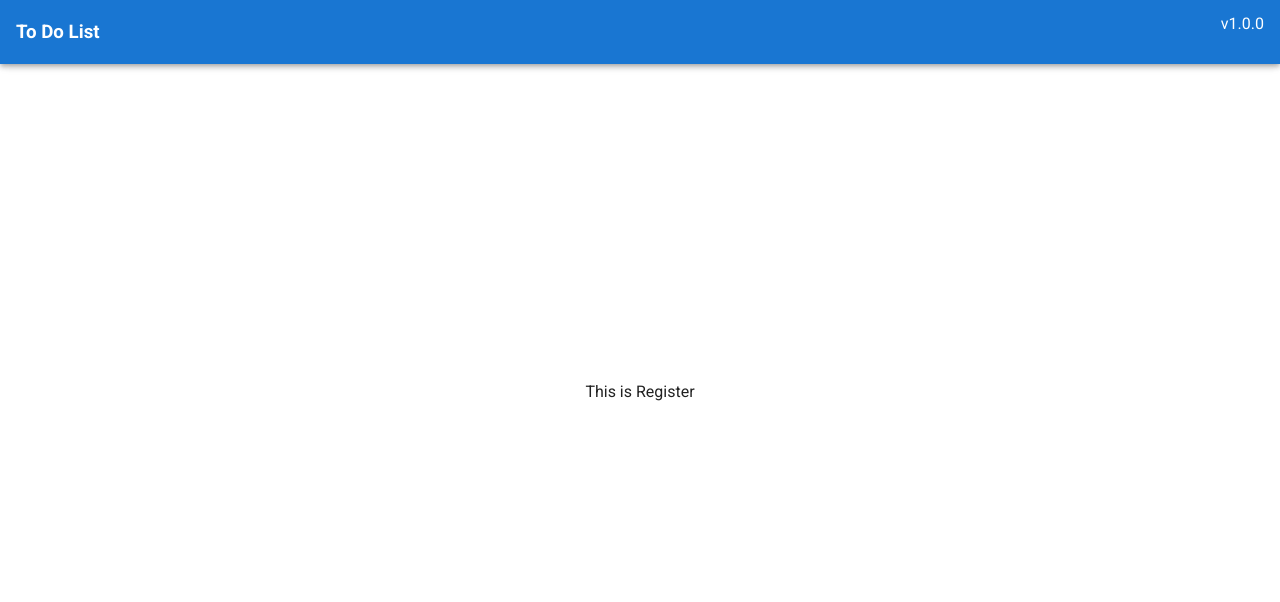
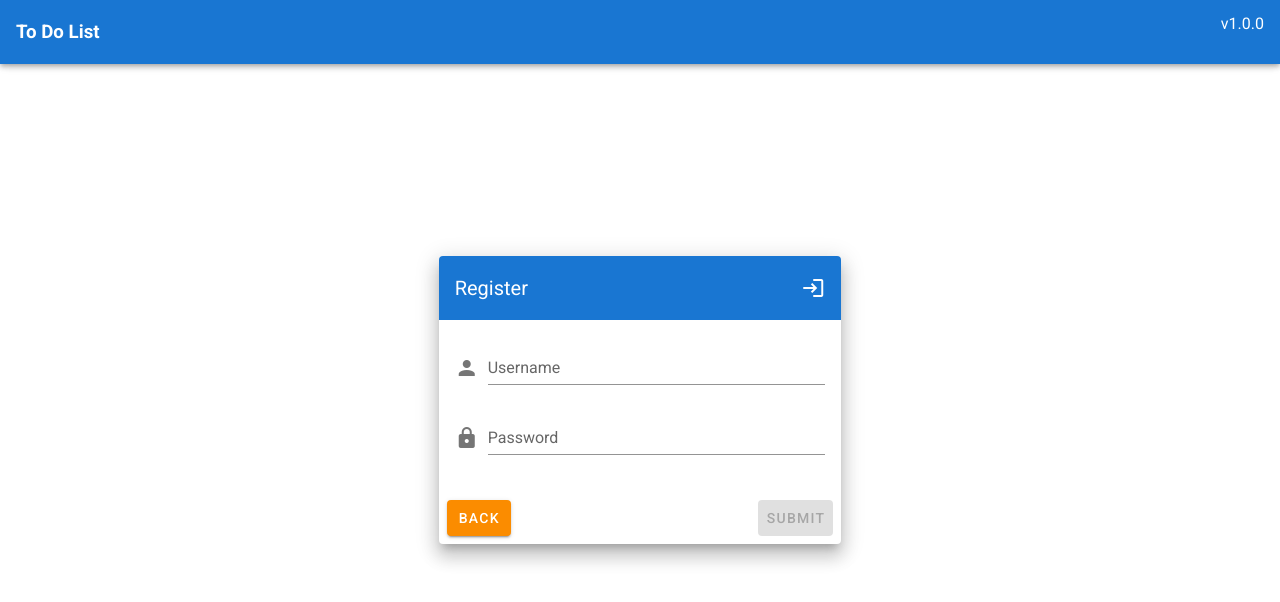
Before and after one commit to dvlwj/project-shu-dian-vue, a Vue app: page /register in a window 1280 px wide. Shown: the top 602 px of the page. Built offline with nearby package versions, Linux system fonts and the light colour scheme.

Commit message:
add register function

```diff
--- a/src/views/Register.vue
+++ b/src/views/Register.vue
@@ -1,9 +1,158 @@
 <template>
   <v-app>
-    <v-container class="fill-height" fluid>
+      <v-container class="fill-height" fluid>
         <v-row align="center" justify="center">
-          <p>This is Register</p>
+          <v-col cols="12" sm="8" md="4">
+            <v-form
+              ref="form"
+              v-model="valid"
+              :lazy-validation="lazy"
+              @submit.prevent
+            >
+            <v-card class="elevation-12">
+              <v-toolbar color="primary" dark flat>
+                <v-toolbar-title>Register</v-toolbar-title>
+                <v-spacer></v-spacer>
+                <v-icon>mdi-login</v-icon>
+              </v-toolbar>
+              <v-card-text>
+                  <v-text-field
+                    label="Username"
+                    name="username"
+                    prepend-icon="mdi-account"
+                    type="text"
+                    v-model="registerUsername"
+                    :rules="rulesUsername"
+                    required
+                  ></v-text-field>
+                  <v-text-field
+                    id="password"
+                    label="Password"
+                    name="password"
+                    prepend-icon="mdi-lock"
+                    type="password"
+                    v-model="registerPassword"
+                    :rules="rulesPassword"
+                    required
+                  ></v-text-field>
+              </v-card-text>
+              <v-card-actions>
+                <v-btn
+                  color="warning"
+                  @click="$router.go(-1)"
+                >
+                  Back
+                </v-btn>
+                <v-spacer></v-spacer>
+                <v-btn
+                  type="submit"
+                  color="primary"
+                  :disabled="isDisabled"
+                  @click="registerCredentials"
+                >
+                  Submit
+                </v-btn>
+              </v-card-actions>
+            </v-card>
+            </v-form>
+          </v-col>
         </v-row>
-    </v-container>
+      </v-container>
+      <CommonModal ref="CommonModal"></CommonModal>
+      <LoadingModal ref="LoadingModal"></LoadingModal>
   </v-app>
 </template>
+
+<script>
+import axios from 'axios';
+import CommonModal from '@/components/CommonModal.vue';
+import LoadingModal from '@/components/LoadingModal.vue';
+
+export default {
+  name: 'Register',
+  components: {
+    CommonModal,
+    LoadingModal,
+  },
+  data: () => ({
+    isDisabled: true,
+    valid: true,
+    registerUsername: '',
+    rulesUsername: [
+      (v) => !!v || 'Name is required',
+    ],
+    registerPassword: '',
+    rulesPassword: [
+      (v) => !!v || 'Password is required',
+    ],
+    lazy: true,
+    modalMessage: null,
+  }),
+  watch: {
+    registerUsername() {
+      if (this.registerUsername.length > 0 && this.registerPassword.length > 0) {
+        this.isDisabled = false;
+      }
+    },
+    registerPassword() {
+      if (this.registerUsername.length > 0 && this.registerPassword.length > 0) {
+        this.isDisabled = false;
+      }
+    },
+  },
+  computed: {
+  },
+  methods: {
+    async registerCredentials() {
+      const dataToSend = {
+        username: this.registerUsername,
+        password: this.registerPassword,
+      };
+      if (this.$refs.form.validate()) {
+        this.showLoading(true);
+        await axios({
+          method: 'post',
+          url: 'http://localhost:3000/user/create',
+          data: dataToSend,
+          timeout: 10000,
+        })
+          .then((res) => {
+            const { message } = res.data;
+            this.openModal(message);
+          })
+          .catch((error) => {
+            if (error.response) {
+              const dataFromResponse = error.response.data;
+              const { message } = dataFromResponse;
+              this.openModal(message);
+            } else if (error.request) {
+              const dataFromResponse = error.response.data;
+              const { message } = dataFromResponse;
+              this.openModal(message);
+            } else {
+              const message = 'Some issue occured';
+              this.openModal(message);
+            }
+          });
+        this.showLoading(false);
+      }
+    },
+    async storeCredentials(res) {
+      const dataToSave = res.data;
+      const usernameData = dataToSave.data.username;
+      const UUIDData = dataToSave.data.UUID;
+      this.$store.dispatch('setUsername', usernameData);
+      this.$store.dispatch('setUUID', UUIDData);
+    },
+    openModal(message) {
+      this.$refs.CommonModal.showModalFunction(message);
+    },
+    showLoading(boolean) {
+      this.$refs.LoadingModal.showModalFunction(boolean);
+    },
+    toRegisterPage() {
+      this.$router.push({ name: 'Register' });
+    },
+  },
+};
+</script>
```
